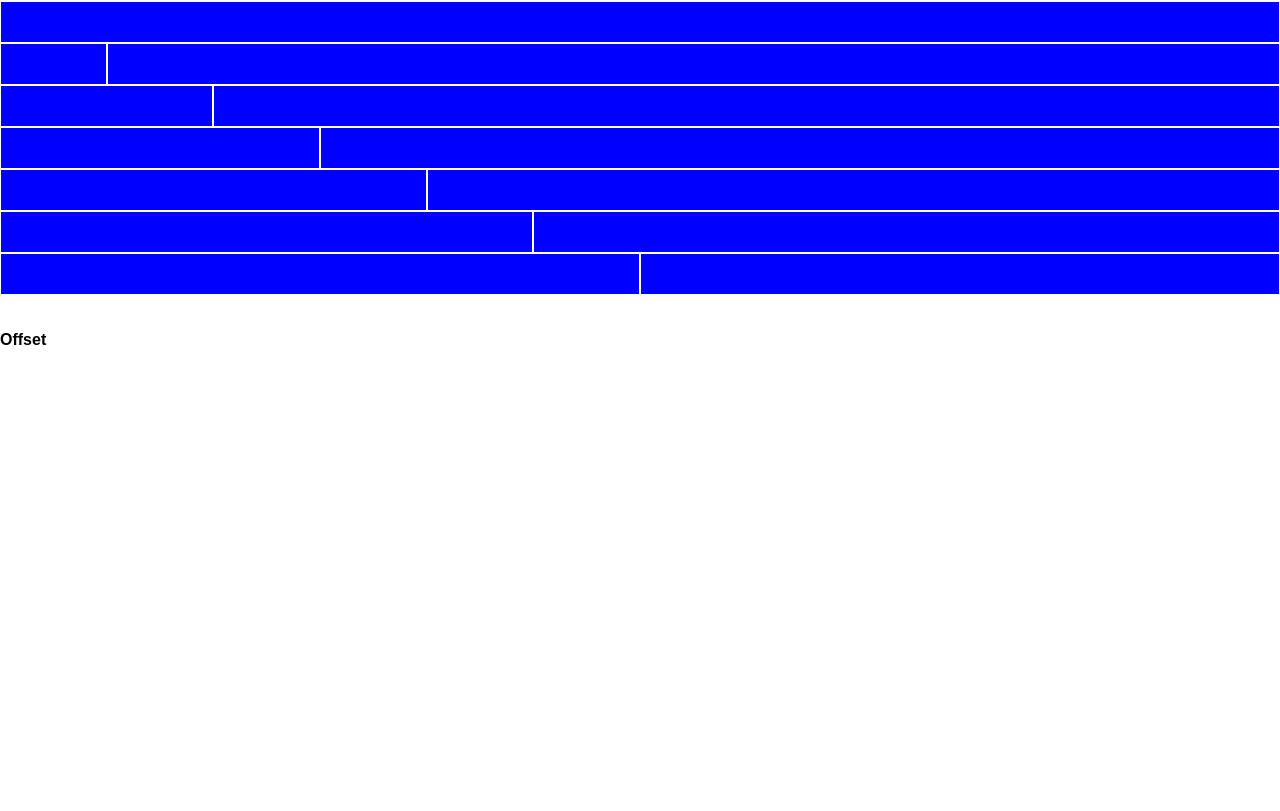
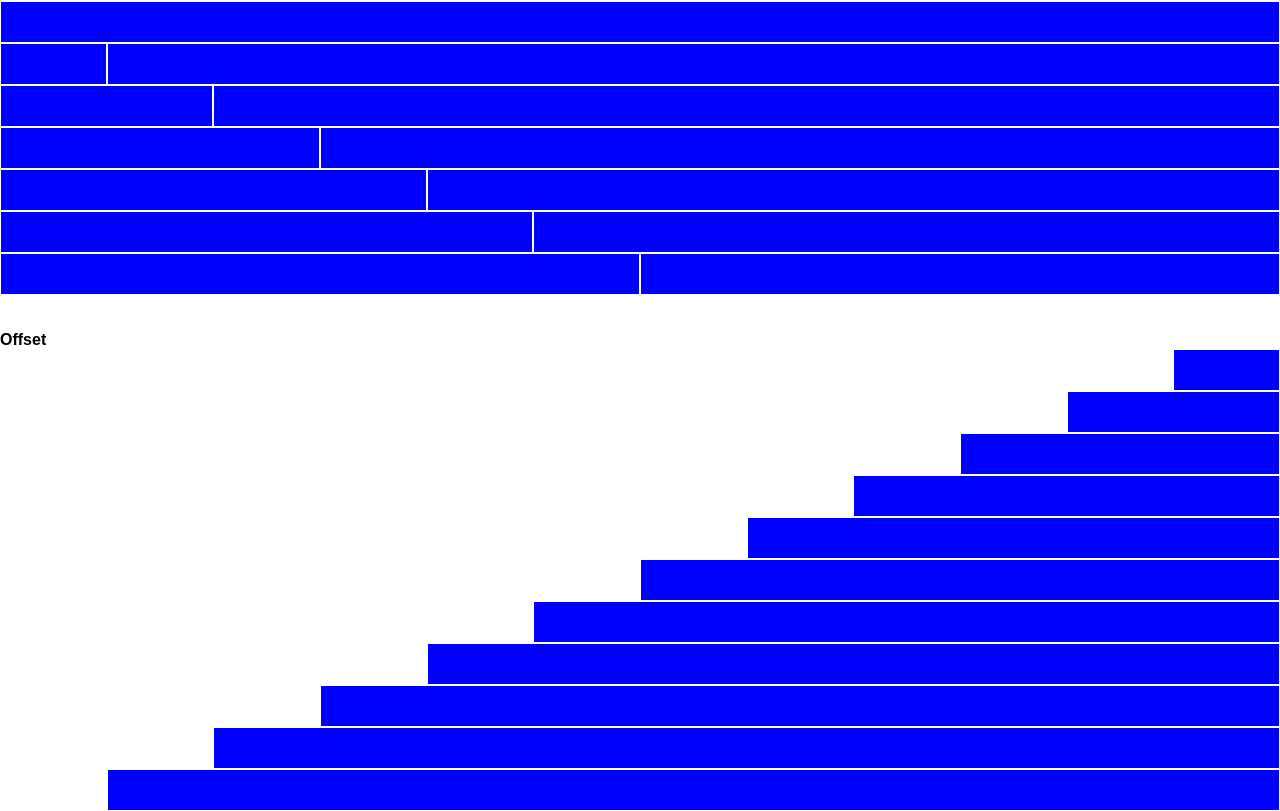
Before and after one commit to FrancescoBoco/html-css-12bool, a plain HTML site: page index.html in a window 1280 px wide. Shown: the part 417-1228 px from the top of the page. Before the commit the page ends 800 px from the top, so only its background shows below. Drawn offline with Linux system fonts and the light colour scheme.

Commit message:
fine esercizio

```diff
--- a/index.html
+++ b/index.html
@@ -313,7 +313,139 @@
             <strong>Offset</strong>
             </div>
 
+            <div class="row">
+                <div class="col-offset-11">
 
+                </div>
+                <div class="col-1">
+                    <div class="box">
+
+                    </div>
+                </div>
+
+            </div>
+
+            <div class="row">
+                <div class="col-offset-10">
+
+                </div>
+                <div class="col-2">
+                    <div class="box">
+
+                    </div>
+                </div>
+
+            </div>
+
+            <div class="row">
+                <div class="col-offset-9">
+
+                </div>
+                <div class="col-3">
+                    <div class="box">
+
+                    </div>
+                </div>
+
+            </div>
+
+            <div class="row">
+                <div class="col-offset-8">
+
+                </div>
+                <div class="col-4">
+                    <div class="box">
+
+                    </div>
+                </div>
+
+            </div>
+
+            <div class="row">
+                <div class="col-offset-7">
+
+                </div>
+                <div class="col-5">
+                    <div class="box">
+
+                    </div>
+                </div>
+
+            </div>
+
+
+
+            <div class="row">
+                <div class="col-offset-6">
+
+                </div>
+                <div class="col-6">
+                    <div class="box">
+
+                    </div>
+                </div>
+
+            </div>
+
+            <div class="row">
+                <div class="col-offset-5">
+
+                </div>
+                <div class="col-7">
+                    <div class="box">
+
+                    </div>
+                </div>
+
+            </div>
+
+            <div class="row">
+                <div class="col-offset-4">
+
+                </div>
+                <div class="col-8">
+                    <div class="box">
+
+                    </div>
+                </div>
+
+            </div>
+
+            <div class="row">
+                <div class="col-offset-3">
+
+                </div>
+                <div class="col-9">
+                    <div class="box">
+
+                    </div>
+                </div>
+
+            </div>
+
+            <div class="row">
+                <div class="col-offset-2">
+
+                </div>
+                <div class="col-10">
+                    <div class="box">
+
+                    </div>
+                </div>
+
+            </div>
+
+            <div class="row">
+                <div class="col-offset-1">
+
+                </div>
+                <div class="col-11">
+                    <div class="box">
+
+                    </div>
+                </div>
+
+            </div>
 
 
     </main>
```
